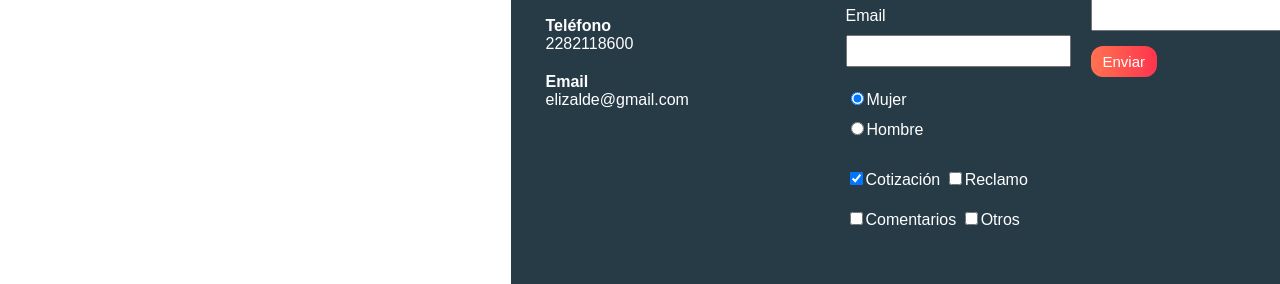
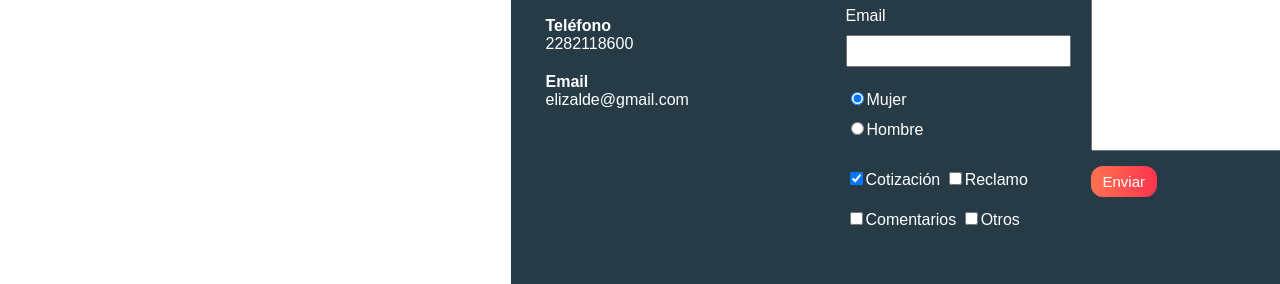
Before and after one commit to elizaldev/invie-responsive, a plain HTML site: page index.html in a window 1280 px wide. Shown: the part 1649-1933 px from the top of the page. Drawn offline with Linux system fonts and the light colour scheme; some packages are replaced by stand-ins of ours; a script that the page names is missing; files whose address does not match are found by name.

Commit message:
area de texto

```diff
--- a/index.html
+++ b/index.html
@@ -107,7 +107,7 @@
 				</div>
 				<div class="col2">
 					<label for="comentario">Comentarios</label>
-					<textarea name="comentarios" id="comentarios" cols="30" rows="4"></textarea>
+					<textarea name="comentarios" id="comentarios" cols="30" rows="12"></textarea>
 					<input class="button" type="submit" value="Enviar">
 				</div>
 			</form>
```
